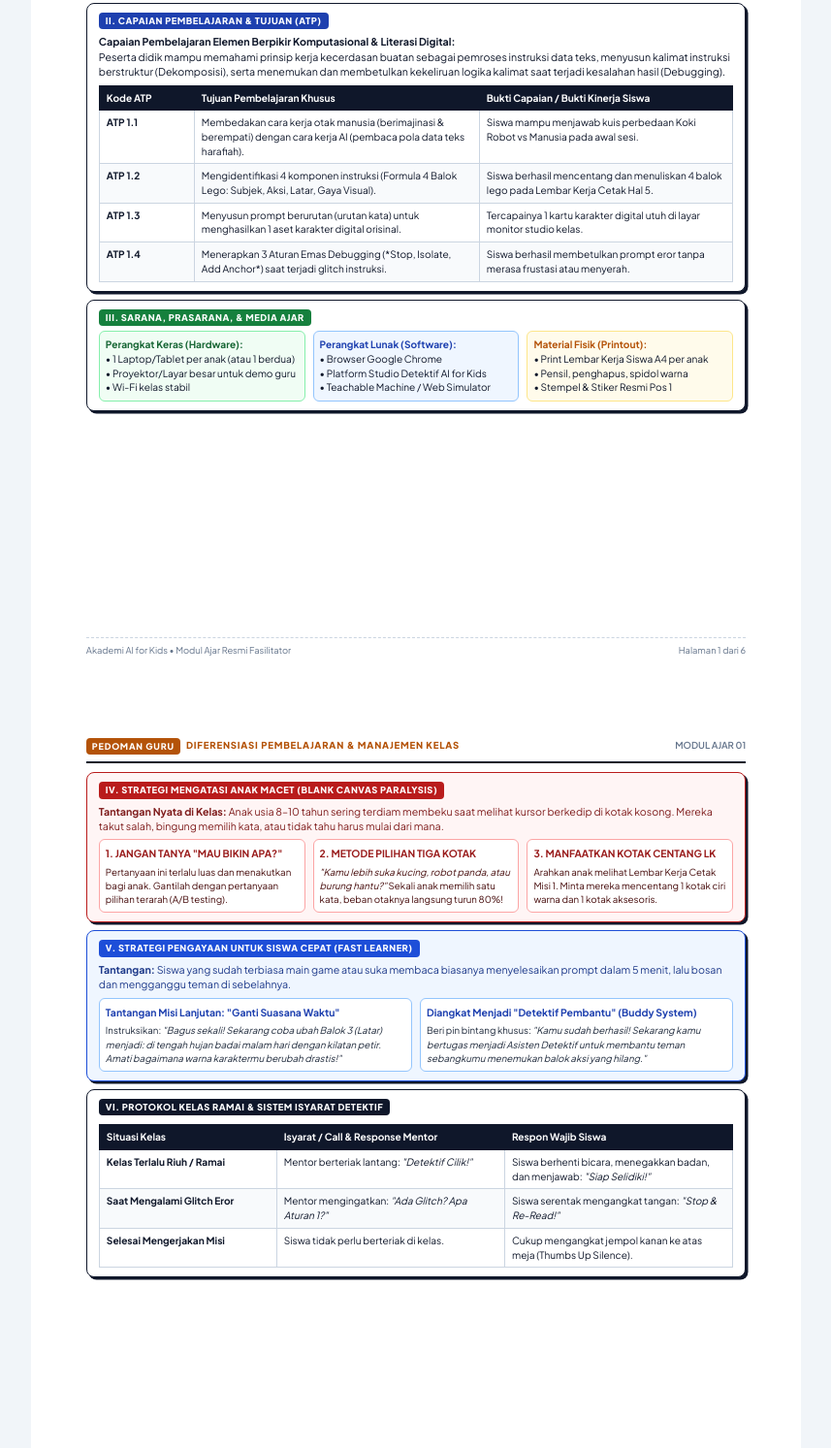
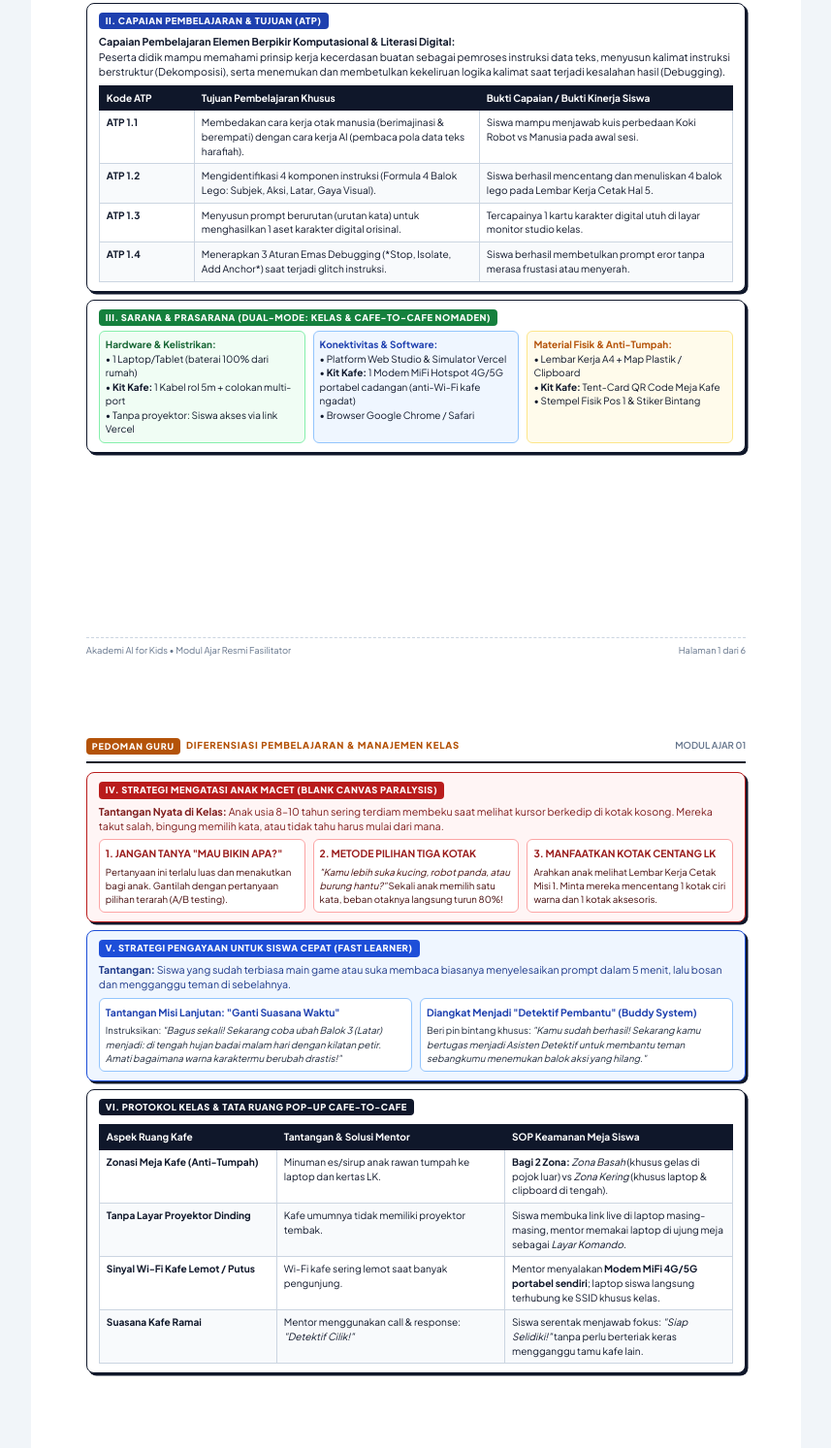
Before and after one commit to Dimitdisini/AI-For-Kidsss, a website: page modul-1-modul-ajar-guru.html in a window 1280 px wide. Shown: the part 407-1900 px from the top of the page at 97% size, without its empty margins (211-1068 px from the left). Drawn offline with Linux system fonts and the light colour scheme.

Commit message:
feat(pedagogi): integrasikan SOP Operasional Pop-Up Cafe-to-Cafe (Zonasi Meja, MiFi Backup, dan Checklist Kafe)

```diff
--- a/modul-1-modul-ajar-guru.html
+++ b/modul-1-modul-ajar-guru.html
@@ -262,27 +262,27 @@
         </table>
       </div>
 
-      <!-- III. SARANA & PRASARANA KELAS -->
+      <!-- III. SARANA & PRASARANA KELAS (DUAL-MODE: KELAS & CAFE-TO-CAFE) -->
       <div class="section-card">
-        <span class="sec-badge" style="background: #15803d;">III. SARANA, PRASARANA, & MEDIA AJAR</span>
-        <div class="grid-3" style="gap: 8px; font-size: 7.6pt;">
+        <span class="sec-badge" style="background: #15803d;">III. SARANA & PRASARANA (DUAL-MODE: KELAS & CAFE-TO-CAFE NOMADEN)</span>
+        <div class="grid-3" style="gap: 8px; font-size: 7.5pt;">
           <div style="background: #f0fdf4; border: 1px solid #86efac; padding: 6px; border-radius: 6px;">
-            <strong style="color: #166534;">Perangkat Keras (Hardware):</strong><br>
-            • 1 Laptop/Tablet per anak (atau 1 berdua)<br>
-            • Proyektor/Layar besar untuk demo guru<br>
-            • Wi-Fi kelas stabil
+            <strong style="color: #166534;">Hardware & Kelistrikan:</strong><br>
+            • 1 Laptop/Tablet (baterai 100% dari rumah)<br>
+            • <strong>Kit Kafe:</strong> 1 Kabel rol 5m + colokan multi-port<br>
+            • Tanpa proyektor: Siswa akses via link Vercel
           </div>
           <div style="background: #eff6ff; border: 1px solid #93c5fd; padding: 6px; border-radius: 6px;">
-            <strong style="color: #1e40af;">Perangkat Lunak (Software):</strong><br>
-            • Browser Google Chrome<br>
-            • Platform Studio Detektif AI for Kids<br>
-            • Teachable Machine / Web Simulator
+            <strong style="color: #1e40af;">Konektivitas & Software:</strong><br>
+            • Platform Web Studio & Simulator Vercel<br>
+            • <strong>Kit Kafe:</strong> 1 Modem MiFi Hotspot 4G/5G portabel cadangan (anti-Wi-Fi kafe ngadat)<br>
+            • Browser Google Chrome / Safari
           </div>
           <div style="background: #fffbeb; border: 1px solid #fde68a; padding: 6px; border-radius: 6px;">
-            <strong style="color: #b45309;">Material Fisik (Printout):</strong><br>
-            • Print Lembar Kerja Siswa A4 per anak<br>
-            • Pensil, penghapus, spidol warna<br>
-            • Stempel & Stiker Resmi Pos 1
+            <strong style="color: #b45309;">Material Fisik & Anti-Tumpah:</strong><br>
+            • Lembar Kerja A4 + Map Plastik / Clipboard<br>
+            • <strong>Kit Kafe:</strong> Tent-Card QR Code Meja Kafe<br>
+            • Stempel Fisik Pos 1 & Stiker Bintang
           </div>
         </div>
       </div>
@@ -356,32 +356,37 @@
         </div>
       </div>
 
-      <!-- MANAJEMEN KELAS RAMAI (10-20 SISWA) -->
+      <!-- MANAJEMEN KELAS & TATA RUANG MEJA KAFE -->
       <div class="section-card">
-        <span class="sec-badge" style="background: #0f172a;">VI. PROTOKOL KELAS RAMAI & SISTEM ISYARAT DETEKTIF</span>
+        <span class="sec-badge" style="background: #0f172a;">VI. PROTOKOL KELAS & TATA RUANG POP-UP CAFE-TO-CAFE</span>
         <table class="data-table">
           <thead>
             <tr>
-              <th style="width: 28%;">Situasi Kelas</th>
-              <th style="width: 36%;">Isyarat / Call & Response Mentor</th>
-              <th style="width: 36%;">Respon Wajib Siswa</th>
+              <th style="width: 28%;">Aspek Ruang Kafe</th>
+              <th style="width: 36%;">Tantangan & Solusi Mentor</th>
+              <th style="width: 36%;">SOP Keamanan Meja Siswa</th>
             </tr>
           </thead>
           <tbody>
             <tr>
-              <td><strong>Kelas Terlalu Riuh / Ramai</strong></td>
-              <td>Mentor berteriak lantang: <em>"Detektif Cilik!"</em></td>
-              <td>Siswa berhenti bicara, menegakkan badan, dan menjawab: <em>"Siap Selidiki!"</em></td>
+              <td><strong>Zonasi Meja Kafe (Anti-Tumpah)</strong></td>
+              <td>Minuman es/sirup anak rawan tumpah ke laptop dan kertas LK.</td>
+              <td><strong>Bagi 2 Zona:</strong> <em>Zona Basah</em> (khusus gelas di pojok luar) vs <em>Zona Kering</em> (khusus laptop & clipboard di tengah).</td>
             </tr>
             <tr>
-              <td><strong>Saat Mengalami Glitch Eror</strong></td>
-              <td>Mentor mengingatkan: <em>"Ada Glitch? Apa Aturan 1?"</em></td>
-              <td>Siswa serentak mengangkat tangan: <em>"Stop & Re-Read!"</em></td>
+              <td><strong>Tanpa Layar Proyektor Dinding</strong></td>
+              <td>Kafe umumnya tidak memiliki proyektor tembak.</td>
+              <td>Siswa membuka link live di laptop masing-masing, mentor memakai laptop di ujung meja sebagai <em>Layar Komando</em>.</td>
             </tr>
             <tr>
-              <td><strong>Selesai Mengerjakan Misi</strong></td>
-              <td>Siswa tidak perlu berteriak di kelas.</td>
-              <td>Cukup mengangkat jempol kanan ke atas meja (Thumbs Up Silence).</td>
+              <td><strong>Sinyal Wi-Fi Kafe Lemot / Putus</strong></td>
+              <td>Wi-Fi kafe sering lemot saat banyak pengunjung.</td>
+              <td>Mentor menyalakan <strong>Modem MiFi 4G/5G portabel sendiri</strong>; laptop siswa langsung terhubung ke SSID khusus kelas.</td>
+            </tr>
+            <tr>
+              <td><strong>Suasana Kafe Ramai</strong></td>
+              <td>Mentor menggunakan call & response: <em>"Detektif Cilik!"</em></td>
+              <td>Siswa serentak menjawab fokus: <em>"Siap Selidiki!"</em> tanpa perlu berteriak keras mengganggu tamu kafe lain.</td>
             </tr>
           </tbody>
         </table>
@@ -756,35 +761,37 @@
             <tr>
               <td><strong>H-1 Sebelum Sesi</strong></td>
               <td>
-                • Memastikan lembar kerja fisik A4 sudah tercetak sesuai jumlah siswa + cadangan 3 lbr.<br>
-                • Menguji proyektor dan koneksi internet di ruangan kelas.<br>
-                • Memeriksa stempel Pos 1 dan persediaan stiker bintang.
+                • Konfirmasi reservasi meja panjang ke pihak kafe (pastikan dekat titik colokan).<br>
+                • Mengisi daya penuh (100%) modem MiFi 4G/5G portabel & cek kuota aktif.<br>
+                • Memastikan cetak Lembar Kerja fisik A4 + cadangan 3 rangkap dalam map plastik.<br>
+                • Mengirim reminder WA ke ortu: <em>"Baterai laptop anak wajib terisi 100% dari rumah"</em>.
               </td>
               <td>[ &nbsp; ] Siap 100%</td>
             </tr>
             <tr>
-              <td><strong>H-30 Menit di Lokasi</strong></td>
+              <td><strong>H-30 Menit di Kafe</strong></td>
               <td>
-                • Membuka tab Studio Interaktif di semua layar komputer/laptop siswa.<br>
-                • Menyiapkan 1 kain penutup mata untuk game Koki Buta di meja depan.<br>
-                • Menata meja berpasangan (*Buddy Seating*).
+                • Memasang kabel rol terminal 5 meter di bawah meja dan pasang tent-card QR code meja.<br>
+                • Menata pembagian <em>Zona Kering</em> (tengah) dan <em>Zona Basah</em> (pinggir meja).<br>
+                • Konfirmasi pesanan donat/snack anak ke barista kafe agar keluar tepat saat sesi istirahat.
               </td>
-              <td>[ &nbsp; ] Ruangan Rapi</td>
+              <td>[ &nbsp; ] Meja Kafe Rapi</td>
             </tr>
             <tr>
               <td><strong>Saat Sesi Berlangsung</strong></td>
               <td>
-                • Menjaga waktu agar fase icebreaking tidak molor lewat dari menit ke-15.<br>
-                • Memastikan semua anak mendapatkan cap stempel fisik di Lembar Kerja.<br>
-                • Mengisi catatan log bakat untuk 100% siswa yang hadir.
+                • Menjaga ritme suara agar kondusif dan tidak mengganggu kenyamanan pengunjung kafe lain.<br>
+                • Memastikan seluruh siswa mendapatkan cap stempel fisik Pos 1 di lembar kerja.<br>
+                • Mengamati interaksi dan mencatat log kuadran bakat untuk setiap anak.
               </td>
               <td>[ &nbsp; ] Tepat Waktu 90m</td>
             </tr>
             <tr>
               <td><strong>Pasca Kelas (Maks H+0)</strong></td>
               <td>
+                • Merapikan kabel rol dan memastikan tidak ada perlengkapan/kertas yang tertinggal di kafe.<br>
                 • Menyimpan export file gambar karya anak ke folder Google Drive kelas.<br>
-                • Mengirimkan pesan WhatsApp laporan individu ke seluruh orang tua siswa.
+                • Mengirimkan pesan WhatsApp laporan individu & foto stempel ke orang tua anak.
               </td>
               <td>[ &nbsp; ] Laporan Terkirim</td>
             </tr>
```
Also changed, not shown: 1 other file.
